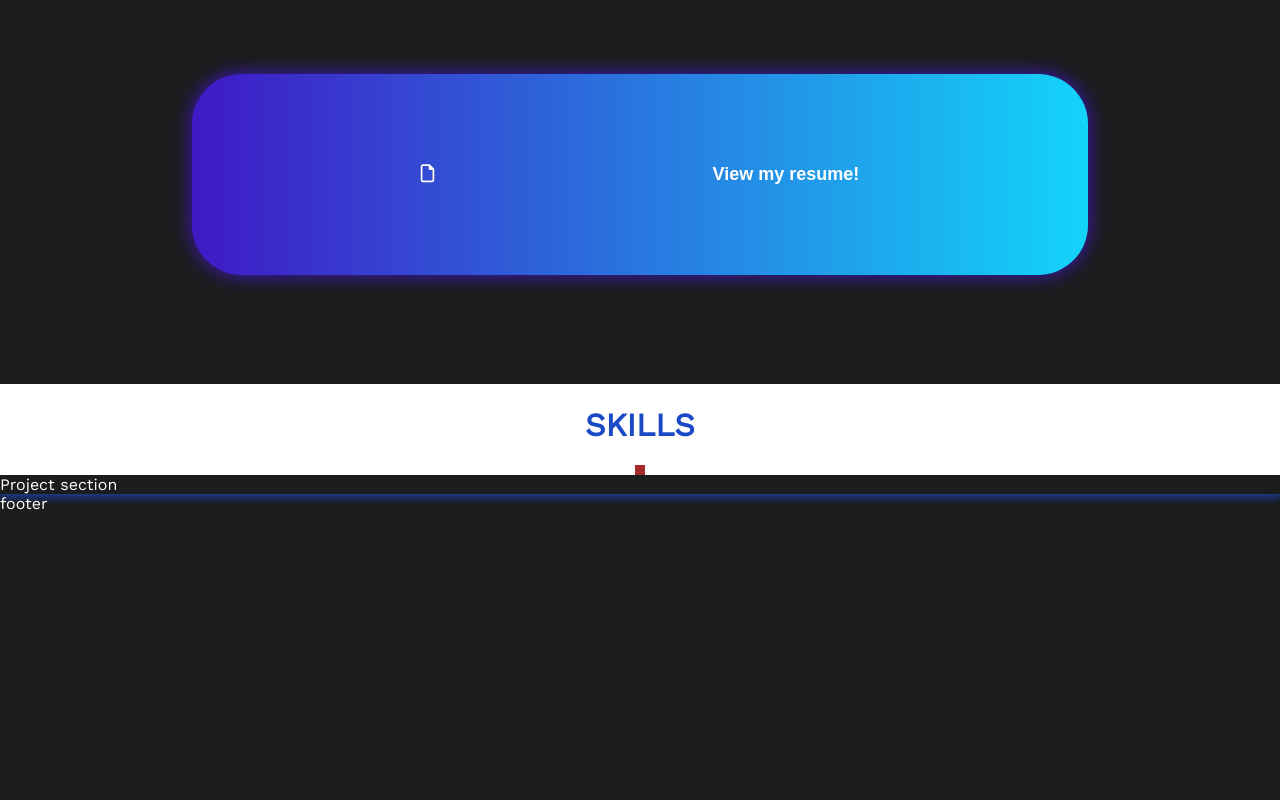
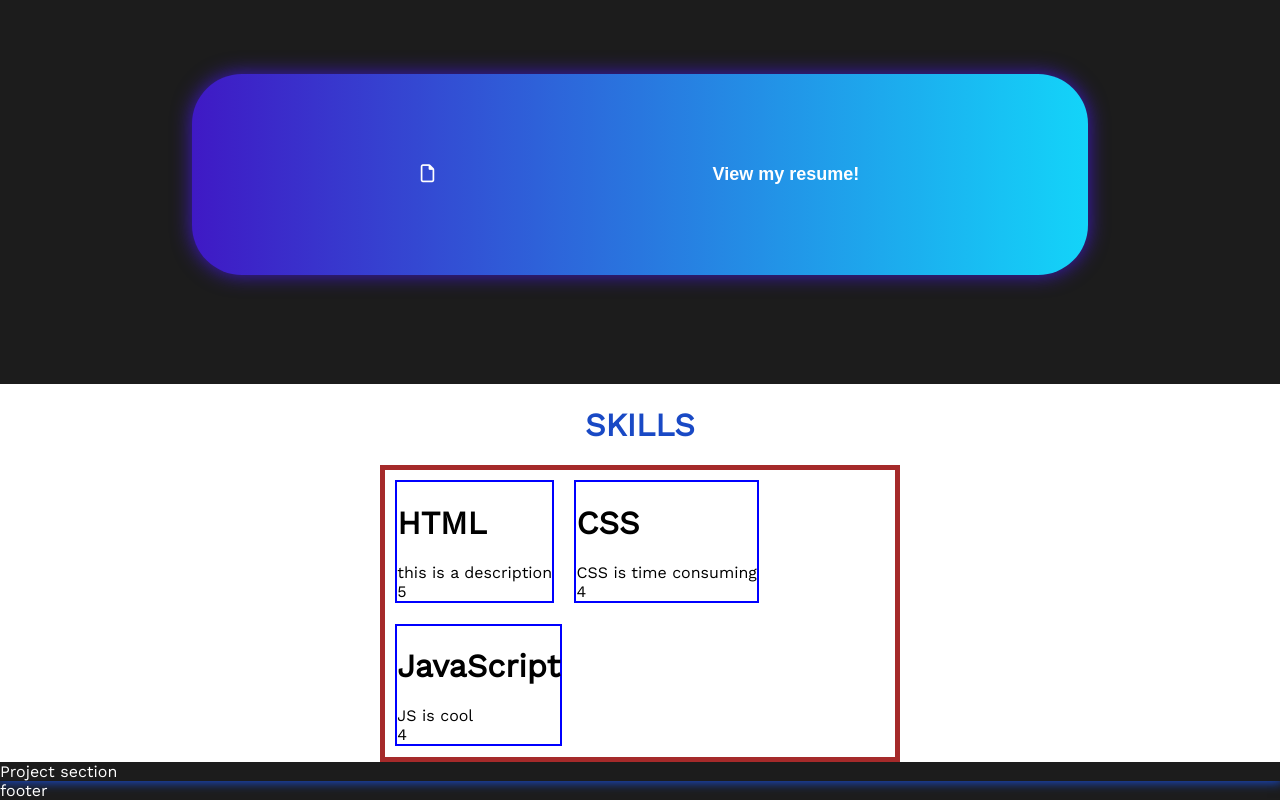
Before and after one commit to SunghunP/front-sung-portfolio, a React (Create React App) app: page / in a window 1280 px wide. Shown: the part 459-1259 px from the top of the page. Before the commit the page ends 972 px from the top, so only its background shows below. Built offline with nearby package versions, Linux system fonts and the light colour scheme.

Commit message:
Create card styling for skill component

```diff
--- a/src/components/Skill.jsx
+++ b/src/components/Skill.jsx
@@ -1,15 +1,30 @@
 import styled from 'styled-components';
 
-const StyledDiv = styled.div`
-  color: red;
+const StyledCard = styled.div`
+  margin: 0px auto;
+  border: solid blue 2px;
+  margin: 2%;
+  overflow-wrap: wrap;
+
+  .title {
+
+  }
+
+  .card-content{
+
+  }
 `;
 
-export default function Skill ({name, description, skillLevel}) {
+export default function Skill({e}) {
   return (
-    <StyledDiv>
-      {/* <h1>{name}</h1>
-      <div>{description}</div>
-      <div>{skillLevel}</div> */}
-    </StyledDiv>
+    <StyledCard className='card'>
+      <div className='title'>
+        <h1>{e.name}</h1>
+        <div className='card-content'>
+          <div>{e.desc}</div>
+          <div>{e.skillLevel}</div>
+        </div>
+      </div>
+    </StyledCard>
   );
 };
```
